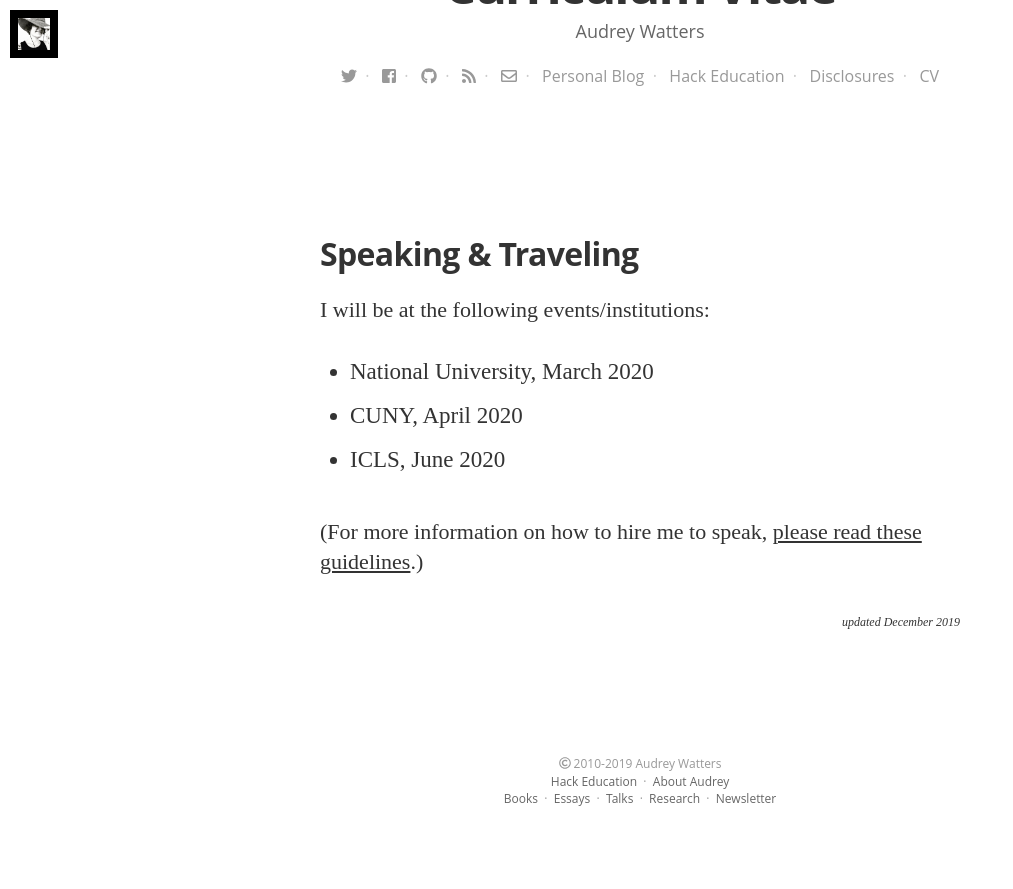
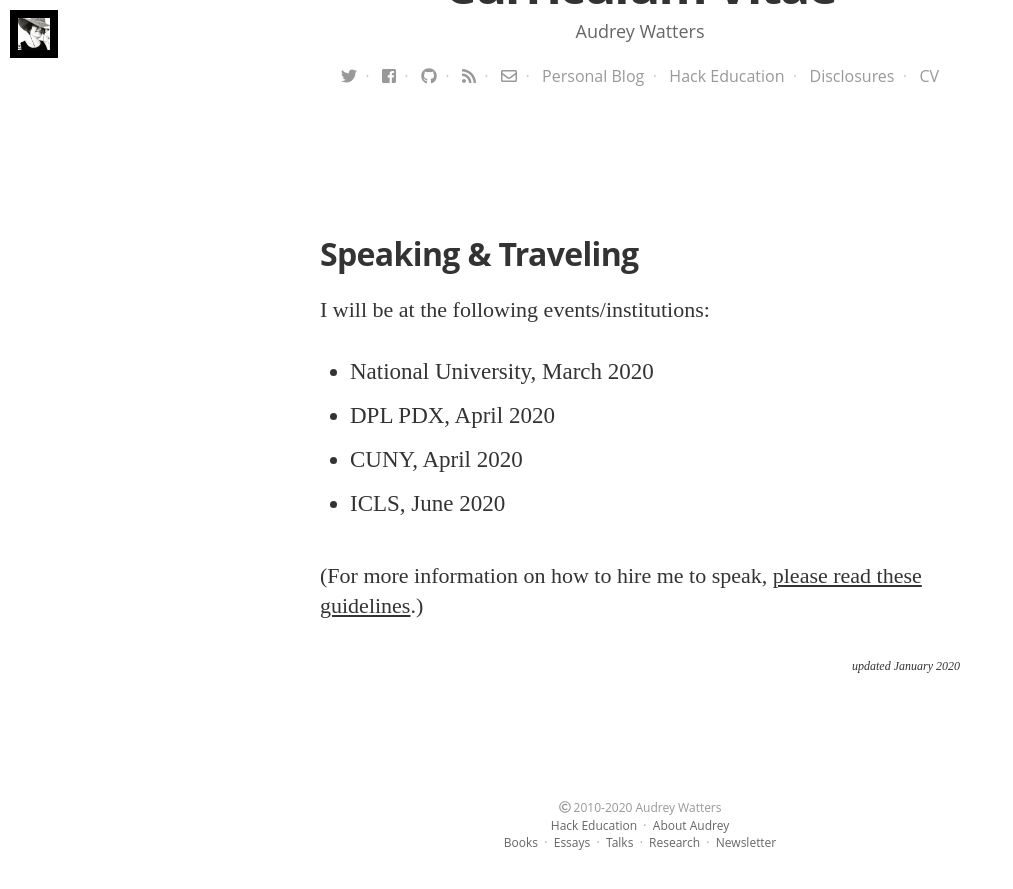
Before and after one commit to audreywatters/cv, a Jekyll site: the page built from travel.html, in a window 1280 px wide and 900 px high, scrolled down 574 px. Shown: the top 889 px of the window, without its empty margins (0-1013 px from the left). Built offline with Jekyll 4.4.1, drawn with Linux system fonts in a browser that asks for light colours; nearby versions of some CDN libraries; some web fonts are replaced; before the commit the page ends 1430 px from its top, so only the background shows below that.

Commit message:
Update copyright info and speaking gigs

```diff
--- a/_includes/footer.html
+++ b/_includes/footer.html
@@ -3,7 +3,7 @@
 <footer class="site-footer">
 
     <div class="inner">
-         <section class="copyright"><i class="far fa-copyright"></i> 2010-2019 Audrey Watters</section>
+         <section class="copyright"><i class="far fa-copyright"></i> 2010-2020 Audrey Watters</section>
          <section class="navigation"><a href="http://hackeducation.com">Hack Education</a>&nbsp;&nbsp;·&nbsp;&nbsp;<a href="http://audreywatters.com">About Audrey</a></section>
          <section class="navigation2"><a href="http://books.audreywatters.com/">Books</a>&nbsp;&nbsp;·&nbsp;&nbsp;<a href="http://writing.audreywatters.com">Essays</a>&nbsp;&nbsp;·&nbsp;&nbsp;<a href="http://speaking.audreywatters.com">Talks</a>&nbsp;&nbsp;·&nbsp;&nbsp;<a href="http://research.hackeducation.com">Research</a>&nbsp;&nbsp;·&nbsp;&nbsp;<a href="http://news.hackeducation.com/">Newsletter</a></section>
     </div>
--- a/_layouts/post.html
+++ b/_layouts/post.html
@@ -66,7 +66,7 @@
           <div class="isRight">
             <h5 class="index-headline featured"><span>Credits</span></h5>
             <footer class="site-footer">
-                <section class="copyright"><i class="far fa-copyright"></i> 2010-2019&nbsp;&nbsp;·&nbsp;&nbsp; <a href="http://audreywatters.com">About the author</a></section>
+                <section class="copyright"><i class="far fa-copyright"></i> 2010-2020 &nbsp;&nbsp;·&nbsp;&nbsp; <a href="http://audreywatters.com">About the author</a></section>
                 <hr>
                 {% if page.imagecredits != null %}<a href="{{ page.imagecredits }}">Header image credits</a>{% else %}<a href="{{ site.covercredits }}">Image credits</a>{% endif %}
               </div>
--- a/travel.html
+++ b/travel.html
@@ -8,10 +8,11 @@ layout: default
 
 <ul>
 <li>National University, March 2020</li>
+<li>DPL PDX, April 2020</li>
 <li>CUNY, April 2020</li>
 <li>ICLS, June 2020</li>
 </ul>
 
 <p>(For more information on how to hire me to speak, <a href="http://cv.audreywatters.com/speaking">please read these guidelines</a>.)</p>
 
-<p style="text-align: right; font-size:12px"><em>updated December 2019</em></p>
+<p style="text-align: right; font-size:12px"><em>updated January 2020</em></p>
```
Also changed, not shown: LICENCE.md.
